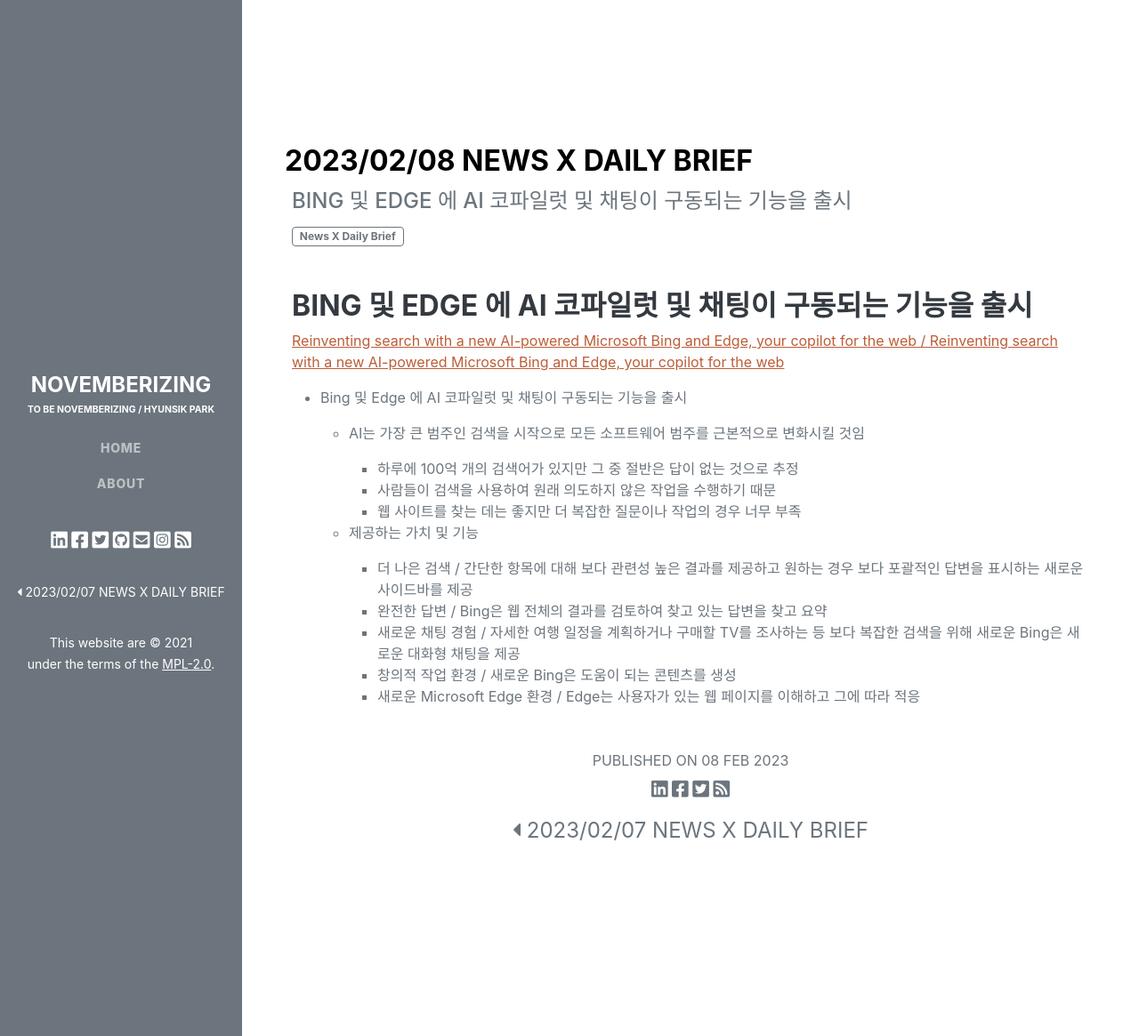
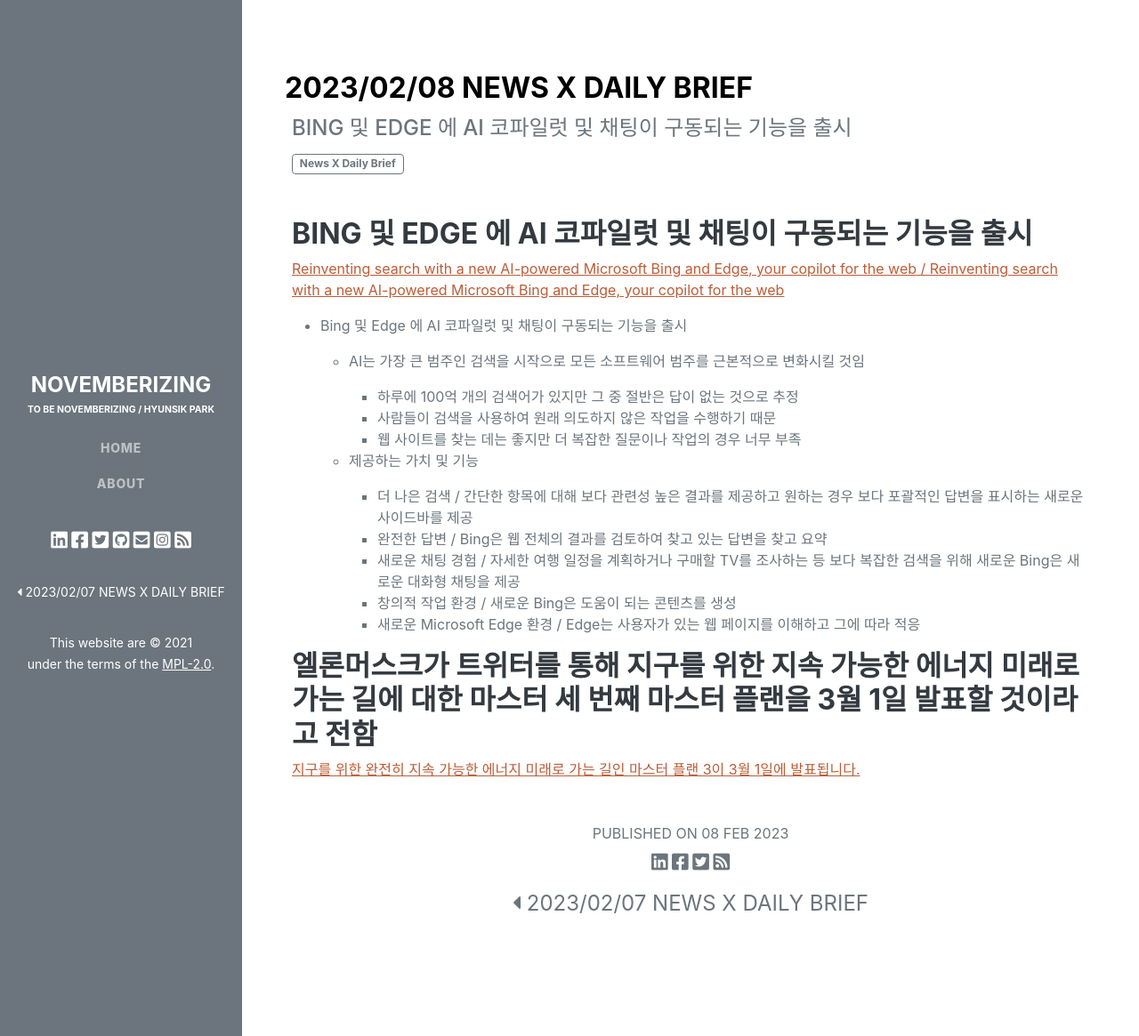
Before and after one commit to novemberizing/novemberizing.github.io, a Jekyll site: the page built from _posts/2023-02-08-News X 20230208 Brief.md, in a window 1280 px wide and 1165 px high. Shown: the whole window at 89% size. Built offline with Jekyll 4.4.1, drawn with Linux system fonts in a browser that asks for light colours.

Commit message:
업데이트

```diff
--- a/_posts/2023-02-08-NewsXDailyBrief.md
+++ b/_posts/2023-02-08-News X 20230208 Brief.md
@@ -27,3 +27,7 @@
         - 새로운 채팅 경험 / 자세한 여행 일정을 계획하거나 구매할 TV를 조사하는 등 보다 복잡한 검색을 위해 새로운 Bing은 새로운 대화형 채팅을 제공
         - 창의적 작업 환경 / 새로운 Bing은 도움이 되는 콘텐츠를 생성
         - 새로운 Microsoft Edge 환경 / Edge는 사용자가 있는 웹 페이지를 이해하고 그에 따라 적응
+
+### 엘론머스크가 트위터를 통해 지구를 위한 지속 가능한 에너지 미래로 가는 길에 대한 마스터 세 번째 마스터 플랜을 3월 1일 발표할 것이라고 전함
+
+> [지구를 위한 완전히 지속 가능한 에너지 미래로 가는 길인 마스터 플랜 3이 3월 1일에 발표됩니다.](https://twitter.com/elonmusk/status/1623152067547394050)
```
Also changed, not shown: _posts/2023-02-07-News X 20230207 Brief.md (renamed from _posts/2023-02-07-NewsXDailyBrief.md).
